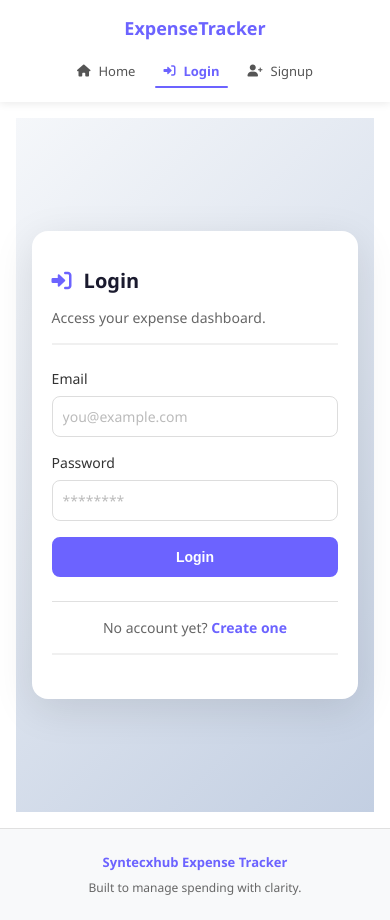
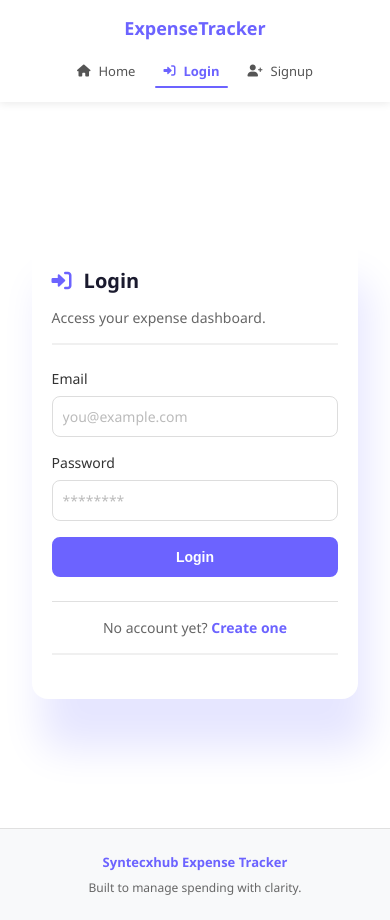
Before and after one commit to Sajee119/syntecxhub-expense-tracker-app, a React (Vite) app in the folder frontend/: page /login in a window 390 px wide. Built offline with nearby package versions, Linux system fonts and the light colour scheme; no server answers.

Commit message:
refactor: update class names for consistency and improve styling in Signup page

```diff
--- a/frontend/src/App.jsx
+++ b/frontend/src/App.jsx
@@ -1,5 +1,5 @@
-import { useCallback, useState } from 'react'
-import { BrowserRouter, Navigate, Route, Routes } from 'react-router-dom'
+import { useCallback, useState, useEffect } from 'react'
+import { BrowserRouter, Navigate, Route, Routes, useLocation } from 'react-router-dom'
 import Navbar from './components/Navbar/Navbar'
 import Footer from './components/Footer/Footer'
 import ToastContainer from './components/ToastContainer/ToastContainer'
@@ -25,6 +25,25 @@ const ProtectedRoute = ({ allow, children }) => {
 		return <Navigate to="/login" replace />
 	}
 	return children
+}
+
+const routeTitleMap = {
+  '/': 'Home',
+  '/login': 'Login',
+  '/signup': 'Sign Up',
+  '/dashboard': 'Dashboard',
+  '/account': 'Account',
+}
+
+const TitleManager = () => {
+  const location = useLocation()
+
+  useEffect(() => {
+    const pageTitle = routeTitleMap[location.pathname] || 'Home'
+    document.title = `Expense Tracker | ${pageTitle}`
+  }, [location.pathname])
+
+  return null
 }
 
 function App() {
@@ -64,6 +83,7 @@ function App() {
 				<Navbar isAuthenticated={authed} user={user} onLogout={onLogout} />
 
 				<main className="app-main">
+					<TitleManager />
 					<Routes>
 						<Route path="/" element={<Home isAuthenticated={authed} user={user} />} />
 						<Route path="/login" element={<Login onAuthSuccess={onAuthSuccess} setToast={setToast} />} />
--- a/frontend/src/pages/Login/Login.css
+++ b/frontend/src/pages/Login/Login.css
@@ -6,7 +6,7 @@
   align-items: center;
   justify-content: center;
   padding: 2rem 1.5rem;
-  background: linear-gradient(135deg, #f5f7fa 0%, #c3cfe2 100%);
+  /* background: linear-gradient(135deg, #f5f7fa 0%, #c3cfe2 100%); */
 }
 
 /* Auth Card */
@@ -16,7 +16,7 @@
   padding: 2.5rem;
   width: 100%;
   max-width: 450px;
-  box-shadow: 0 10px 40px rgba(0, 0, 0, 0.1);
+  /* box-shadow: 0 10px 40px rgba(4, 37, 155, 0.1); */
   transition: transform 0.3s ease;
 }
 
--- a/frontend/src/pages/Signup/Signup.css
+++ b/frontend/src/pages/Signup/Signup.css
@@ -1,14 +1,14 @@
-@import '../Login/Login.css';
+
 
 /* Signup.css */
 
-.auth-page {
+.signup-auth-page {
   min-height: calc(100vh - 200px);
   display: flex;
   align-items: center;
   justify-content: center;
   padding: 2rem 1.5rem;
-  background: linear-gradient(135deg, #f5f7fa 0%, #c3cfe2 100%);
+  background-color: #ffffff;
 }
 
 /* Auth Card */
@@ -18,7 +18,7 @@
   padding: 2.5rem;
   width: 100%;
   max-width: 500px;
-  box-shadow: 0 10px 40px rgba(0, 0, 0, 0.1);
+  box-shadow: 10px 50px 40px rgba(7, 11, 255, 0.1);
   transition: transform 0.3s ease;
 }
 
@@ -152,7 +152,7 @@
 
 /* Responsive Design */
 @media (max-width: 768px) {
-  .auth-page {
+  .signup-auth-page {
     padding: 1rem;
     min-height: calc(100vh - 150px);
   }
--- a/frontend/src/pages/Signup/Signup.jsx
+++ b/frontend/src/pages/Signup/Signup.jsx
@@ -51,7 +51,7 @@ const Signup = ({ setToast }) => {
 	}
 
 	return (
-		<section className="auth-page">
+		<section className="signup-auth-page">
 			{isSubmitting && <FullPageLoader label="Creating account..." />}
 			<div className="auth-card">
 				<h2>
```
